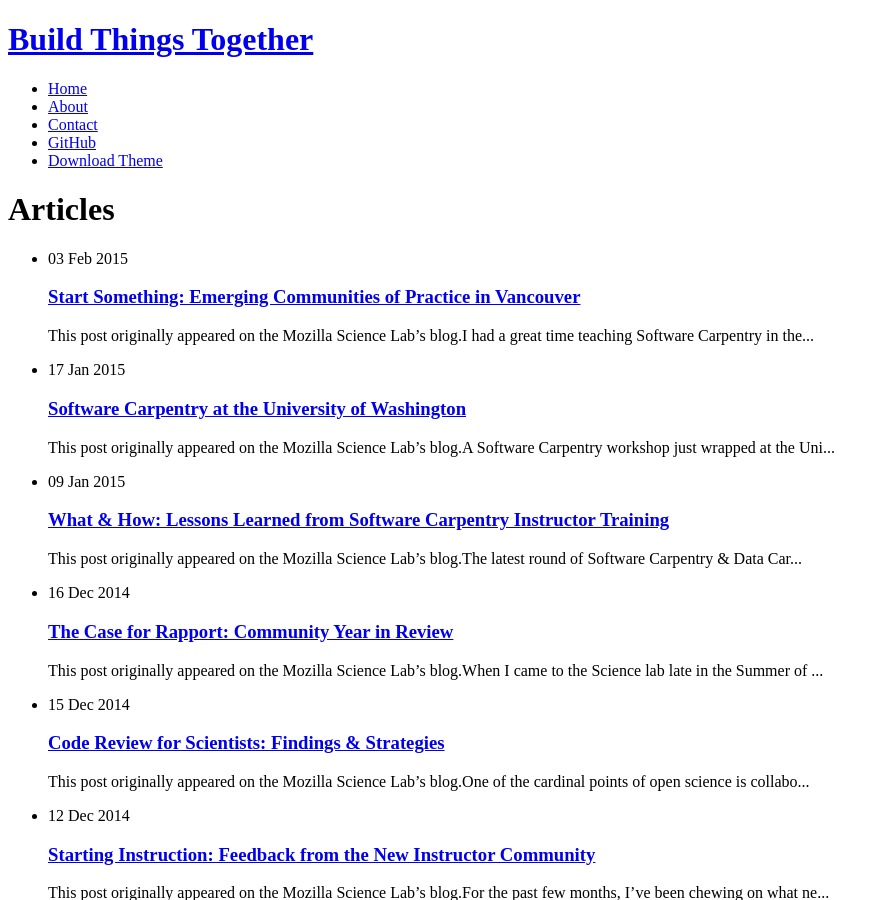
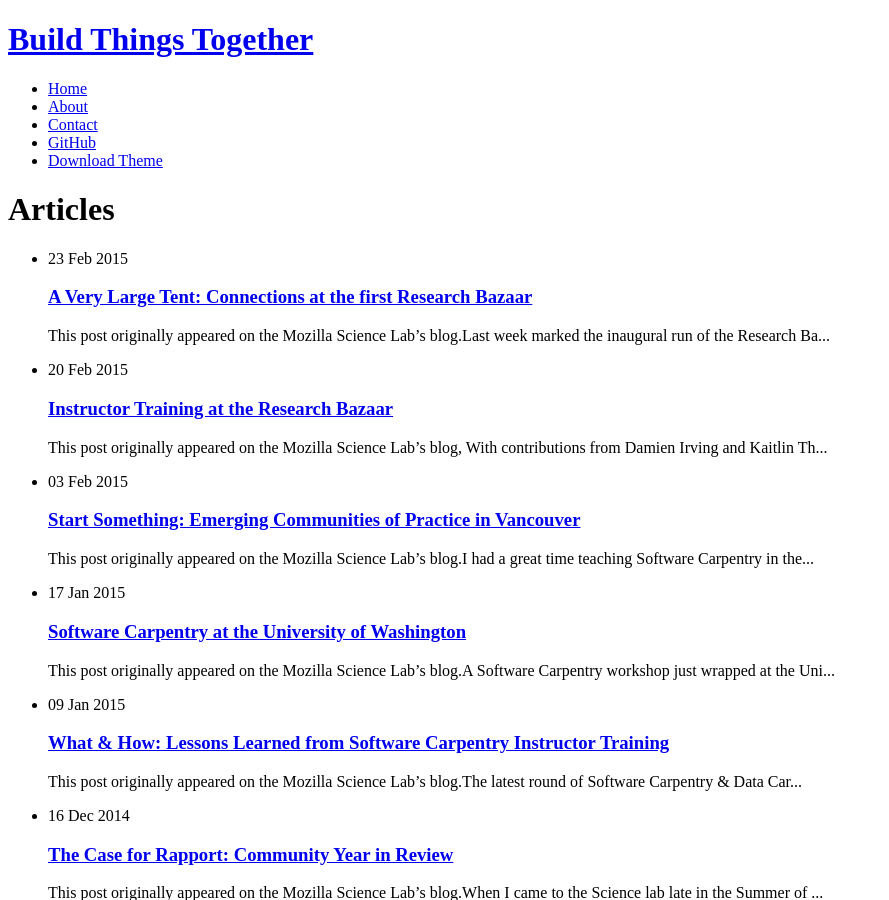
Before and after one commit to bkatiemills/blog, a Jekyll site: the page built from articles.md, in a window 1280 px wide and 900 px high. Shown: the whole window, without its empty margins (0-889 px from the left). Built offline with Jekyll 4.4.1, drawn with Linux system fonts in a browser that asks for light colours; nearby versions of some CDN libraries; Markdown is read by kramdown in place of the engine named in the settings; comment, search, counter and statistics services are not loaded; some of the changed text lies outside the part shown.

Commit message:
migrating posts

```diff
--- a/_config.yml
+++ b/_config.yml
@@ -8,7 +8,7 @@ permalink: blog/:title/
 
 markdown: redcarpet
 highlighter: pygments
-paginate: 100
+paginate: 5
 
 navigation:
  - title: Home
--- a/_posts/2015-02-20-tttresbaz.markdown
+++ b/_posts/2015-02-20-tttresbaz.markdown
@@ -1,7 +1,7 @@
 ---
 layout: post
 title:  "Instructor Training at the Research Bazaar"
-date:   2014-02-20
+date:   2015-02-20
 ---
 
 *This post originally appeared on the Mozilla Science Lab's blog, With contributions from Damien Irving and Kaitlin Thaney.*
--- /dev/null
+++ b/_posts/2015-02-23-resbaz.markdown
@@ -0,0 +1,17 @@
+---
+layout: post
+title:  "A Very Large Tent: Connections at the first Research Bazaar"
+date:   2015-02-23
+---
+
+*This post originally appeared on the Mozilla Science Lab's blog.*
+
+Last week marked the inaugural run of the <a href="http://resbaz.tumblr.com/conference" target="_blank">Research Bazaar Conference</a> (ResBaz) at the University of Melbourne, a three day training-cross-discussion circle between scientists, researchers, students and administrators on the tools, best practices and at times, aspirational goals of a research community with its eyes squarely on a future of reproducibility and openness. Kaitlin Thaney and I attended on the heels of the <a href="http://www.mozillascience.org/instructor-training-at-the-research-bazaar/" target="_blank">Instructor Training event</a> we ran the previous week, and were very impressed with the result.
+
+By the book, ResBaz consisted of three days of workshops (including a whopping three concurrent Software Carpentry workshops, in Python, R and Matlab), as well as an array of trainings in everything from the <a href="http://www.mozillascience.org/text-analysis-with-the-python-natural-language-toolkit/" target="_blank">Python Natural Language Toolkit</a> to <a href="https://vine.co/v/MLdXAeVP3lK" target="_blank">CAD</a> for research to <a href="http://cartodb.researchmaps.net/" target="_blank">CartoDB</a> to social media for scientists (led by the tremendous <a href="https://twitter.com/astrokatie" target="_blank">Katie Mack</a>, with hopefully more on this soon). Trainings, however, all wrapped by 3 PM each day, and attendees reconvened under a big pavilion tent on the lawn of the university. During this time and into the evening, informal discussion circles formed to talk not only about what everyone was working on, but what opportunities, experiences and future goals people were pursuing - and how we could collaborate to realize them.
+
+There are a lot of players in the open, reproducible science space, with distinct but compatible goals and identities. The real power of ResBaz was to bring them together under a big tent (both figuratively and literally). Software Carpentry, for example, has hit its stride and knows who it is with its evolving-but-canonical curriculum; while this has allowed that group to define an identity, iterate and progress on a focused stable of content and thus deliver a high-quality workshop, there's always more to learn &amp; teach and not always a clear place to put it. The big tent of ResBaz lets us assemble lots of independent players together in a format that preserves distinctions between offerings, but minimizes the barriers students are confronted with to participate in the mix that serves them best. In this way, ResBaz created cross-disciplinary interactions and opportunities for communication strongly reminiscent of the model that made <a href="http://www.mozillascience.org/mozilla-festival-2014/" target="_blank">last year's Mozilla Festival</a> and <a href="http://www.mozillascience.org/worries-critical-mass/" target="_blank">NCEAS Codefest</a> such successes for the science &amp; research community. Once again, many of our problems with discoverability, reuse and collaboration are instantly vaporized when we move into the post-silo world.
+
+Looking ahead, the thing I'm most excited by for the future of the Research Bazaar is the announcement made during the conference that next year, <strong>you can freely hold a Research Bazaar event in your home town</strong>. <a href="http://resbaz.edu.au/" target="_blank">Details on the ResBaz open franchising model</a> are available on their site, and I think this is a brilliant decision on the part of the organizing team. As fantastic as the event was at bringing people together, any event that is confined to one geographic location suffers from major hurdles to accessibility - hotels and plane tickets are expensive (though some were subsidized for this event), parents can't easily take travel time away from their families, and the time commitment of travel competes with all the other demands on a researcher's schedule. In 2016, we hope to hold Research Bazaars around the world - stay tuned for more, and please reach out to <a href="https://twitter.com/resplat" target="_blank">Research Platforms</a> or <a href="https://twitter.com/MozillaScience/" target="_blank">us</a> here at the Science Lab for information and support on how you can hold a ResBaz in your home town.
+
+During the conference, attendees were encouraged to write a tweet on a streamer describing their aspirations for their research (follow the <a href="https://twitter.com/resbaz" target="_blank">Research Bazaar</a> on Twitter to hear these tweets over the next few weeks). The thing I love so much about this community, is that though they might all be wildly different, <em>everyone</em> wanted something beyond the status quo; the vision of this community is boundless, and cross-sectional events like the Research Bazaar help push that vision towards concrete reality. I hope you'll join us in your home town for ResBaz 2016.
```
